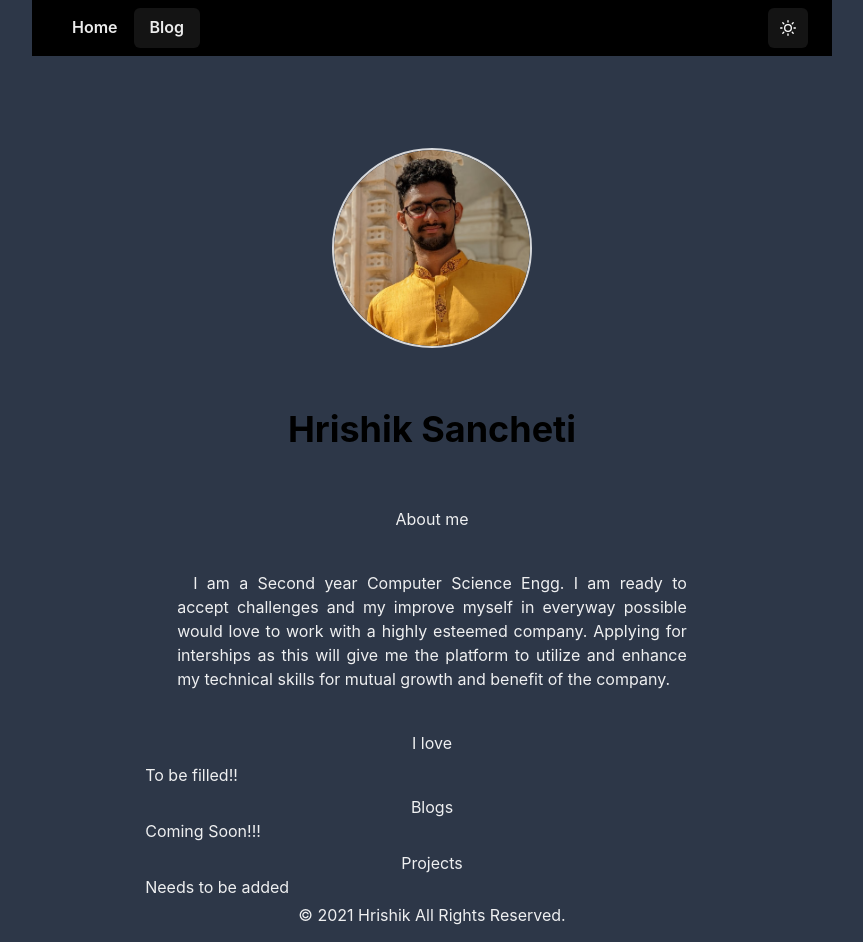
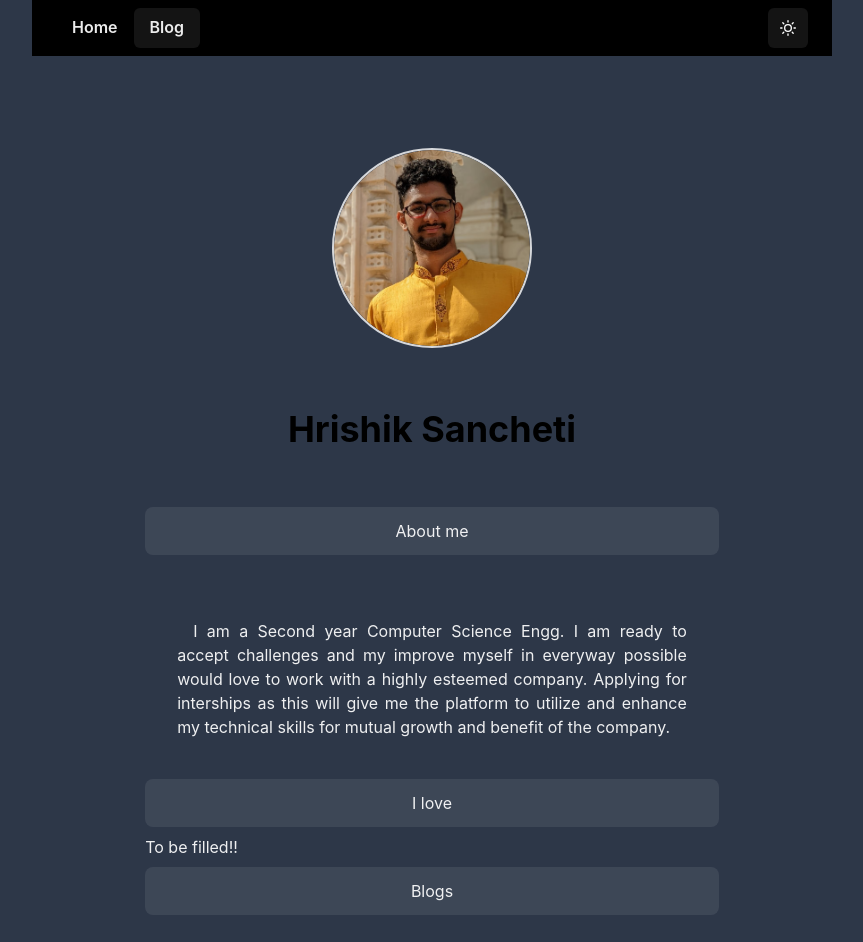
Before and after one commit to hrishik18/Noob-Website_2, a Next.js app: page / in a window 1280 px wide. Shown: the top 942 px of the page, without its empty margins (208-1071 px from the left). Built offline with nearby package versions, Linux system fonts and the light colour scheme.

Commit message:
Cleared files

```diff
--- a/components/Spbutton.js
+++ /dev/null
@@ -1,17 +0,0 @@
-import { mode } from "@chakra-ui/theme";
-
-export const Boxy = {
-    // Styles for the base style
-    baseStyle: {},
-    // Styles for the size variations
-    sizes: {},
-    // Styles for the visual style variations
-    variants: {
-        abc:(props) => ({
-            bg: mode('whiteAlpha.500', 'green')(props),
-                    mb:'6',
-                    p:'3',
-        })
-    },
-    defaultProps: {},
-};
--- a/lib/theme.js
+++ b/lib/theme.js
@@ -1,6 +1,5 @@
 import { extendTheme } from '@chakra-ui/react'
 import { mode, createBreakpoints } from '@chakra-ui/theme-tools'
-import {Boxy as Button} from '../components/Spbutton'
 const styles = {
     global: props => ({
         body: {
@@ -8,9 +7,6 @@ const styles = {
         }
     })
 }
-const components= {
-    Button
-  }
 
 const colors = {
     textStyles: {
@@ -44,5 +40,5 @@ const config = {
     initialColorMode: 'dark',
     useSystemColorMode: false
 }
-const theme = extendTheme({ colors,components, styles, config })
-export default theme
+const ctheme = extendTheme({ colors, styles, config })
+export default ctheme
--- a/pages/_app.js
+++ b/pages/_app.js
@@ -1,10 +1,10 @@
 import { ChakraProvider } from '@chakra-ui/react'
-import theme from '../lib/theme'
+import ctheme from '../lib/theme'
 
 
 function MyApp({ Component, pageProps }) {
     return (
-        <ChakraProvider theme={theme}>
+        <ChakraProvider theme={ctheme}>
             <Component {...pageProps} />
         </ChakraProvider>
     )
--- a/pages/index.js
+++ b/pages/index.js
@@ -1,14 +1,17 @@
-import { Box, Flex, Container, Image, useColorModeValue,Heading,
-     Spacer,Text,Stack } from '@chakra-ui/react'
+import {
+    Box, Flex, Container, Image, useColorModeValue, Heading,
+    Spacer, Text, Stack, Button
+} from '@chakra-ui/react'
 import Layout from '../components/layouts/main'
 import Paragraph from '../components/para'
+
 
 function Home() {
     return (
         <Layout>
             <Container>
-              <Flex align="center" justify="center" p={[2,3,5]} direction="column">
-                  <Box m={[2,3,5]} p={5}>
+                <Flex align="center" justify="center" p={[2, 3, 5]} direction="column">
+                    <Box m={[2, 3, 5]} p={5}>
                         <Image
                             borderColor="whiteAlpha.800"
                             borderWidth={2}
@@ -20,20 +23,22 @@ function Home() {
                             alt="Profile image"
                         />
                     </Box>
-                    <Spacer/>
+                    <Spacer />
                     <Box>
                         <Heading as="h1">
-                            <Text p={5} mb={[1,2,4]}
-                            color={useColorModeValue('#1A365D','black')}>
+                            <Text p={5} mb={[1, 2, 4]}
+                                color={useColorModeValue('#1A365D', 'black')}>
                                 Hrishik Sancheti </Text>
                         </Heading>
                     </Box>
                 </Flex>
                 <Stack>
                     <Box
-                    variant='abc'
-                        textAlign='center'
-                        borderRadius='lg'
+                        mb={6}
+                        borderRadius="lg"
+                        p={3}
+                        textAlign="center"
+                        bg={useColorModeValue('whiteAlpha.500', 'whiteAlpha.200')}
                     >
                         About me
                     </Box>
@@ -45,18 +50,22 @@ function Home() {
                         my technical skills for mutual growth and benefit of the company.
                     </Paragraph>
                     <Box
-                        variant='abc'
-                        textAlign='center'
-                        borderRadius='lg'
+                        mb={6}
+                        borderRadius="lg"
+                        p={3}
+                        textAlign="center"
+                        bg={useColorModeValue('whiteAlpha.500', 'whiteAlpha.200')}
                     >
                         I love
                     </Box>
                     <Text as='h1' >To be filled!!</Text>
                     <Box>
                         <Box
-                            variant='abc'
-                            textAlign='center'
-                            borderRadius='lg'
+                            mb={6}
+                            borderRadius="lg"
+                            p={3}
+                            textAlign="center"
+                            bg={useColorModeValue('whiteAlpha.500', 'whiteAlpha.200')}
                         >
                             Blogs
                         </Box>
@@ -64,17 +73,17 @@ function Home() {
                     </Box>
                     <Box>
                         <Box
-                            variant='abc'
-                            textAlign='center'
-                            borderRadius='lg'
+                            mb={6}
+                            borderRadius="lg"
+                            p={3}
+                            textAlign="center"
+                            bg={useColorModeValue('whiteAlpha.500', 'whiteAlpha.200')}
                         >
                             Projects
                         </Box>
                         <Text as='h1' >Needs to be added</Text>
                     </Box>
                 </Stack>
-
-
             </Container>
         </Layout>
     )
```
Also changed, not shown: pages/index2.js (deleted, +0 -40 lines). Lines whose indentation alone changed are shown as unchanged.
